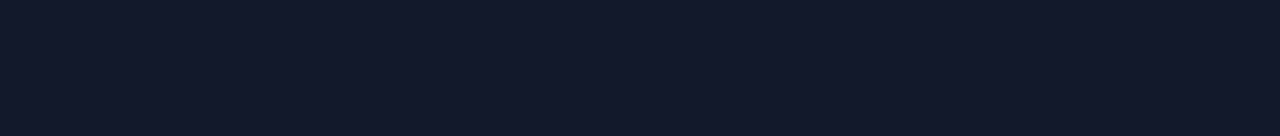
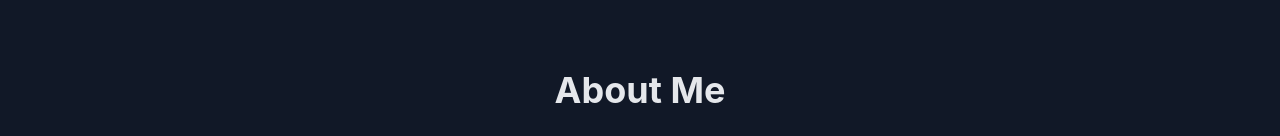
Before and after one commit to Solomough/Solomough-portfolio-, a React (Vite) app: page / in a window 1280 px wide. Shown: the part 810-946 px from the top of the page. Before the commit the page ends 800 px from the top, so only its background shows below. Built offline with nearby package versions, Linux system fonts and the light colour scheme.

Commit message:
Update App.jsx

```diff
--- a/src/App.jsx
+++ b/src/App.jsx
@@ -1,6 +1,7 @@
 import React from "react";
 import Navbar from "./components/Navbar";
 import Hero from "./components/Hero";
+import About from "./components/About";
 
 function App() {
   return (
@@ -10,6 +11,9 @@
 
       {/* Hero */}
       <Hero />
+
+      {/* About */}
+      <About />
     </div>
   );
 }
```
